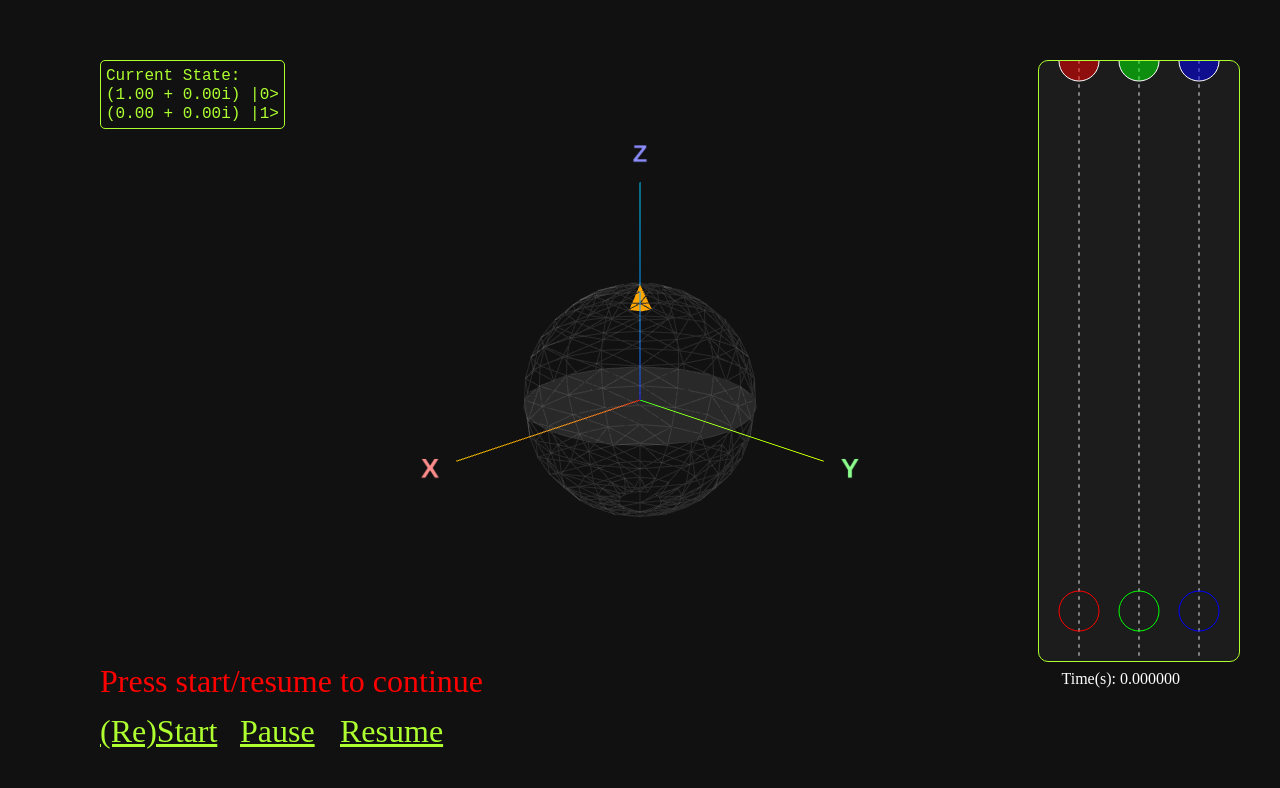
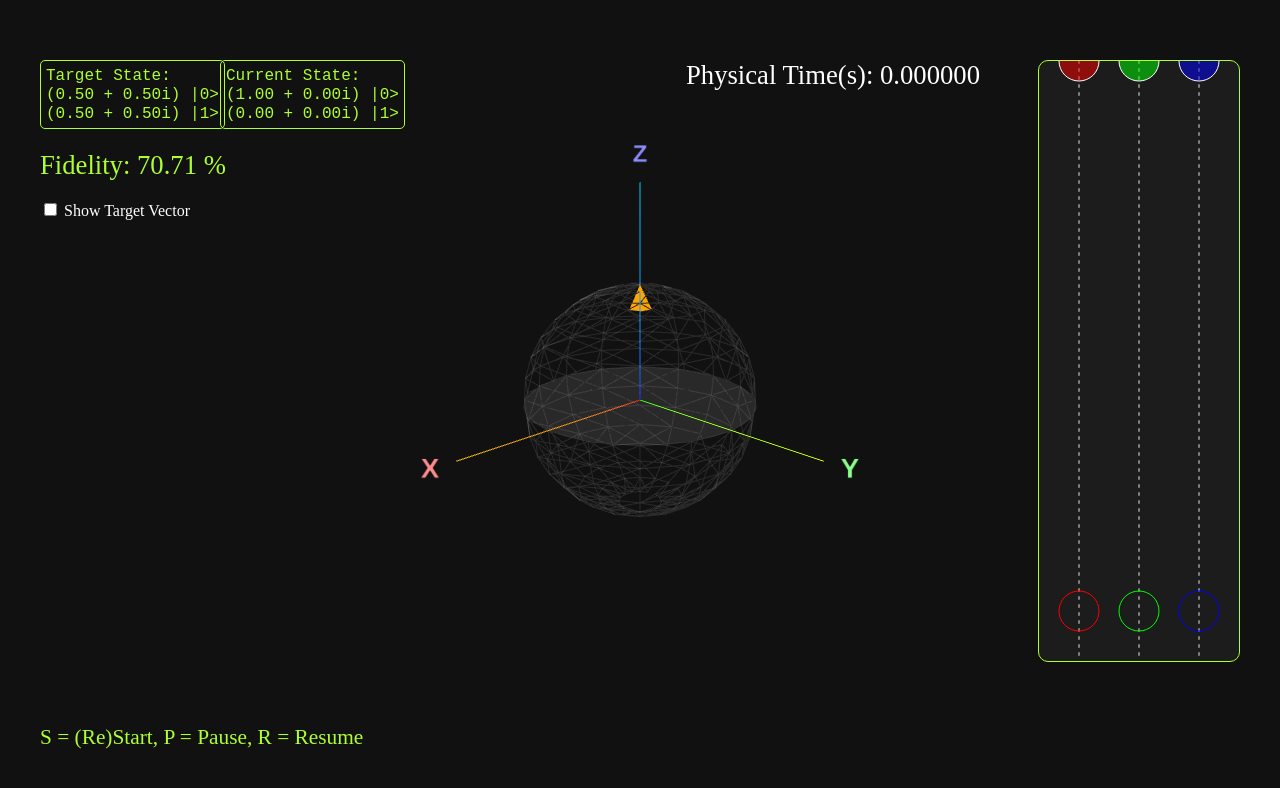
Before and after one commit to wavicle/blochspherehero, a Vue app: page / in a window 1280 px wide. Shown: the top 788 px of the page. Built offline with nearby package versions, Linux system fonts and the light colour scheme.

Commit message:
Fidelity scoring, timer fixes (no guitar notes yet)

```diff
--- a/src/components/ControlPlane.vue
+++ b/src/components/ControlPlane.vue
@@ -18,7 +18,7 @@
     </svg>
   </div>
   <div class="elapsedTime">
-    Time(s): {{ elapsedTime }}
+    Physical Time(s): {{ elapsedTime }} <br>
   </div>
 </template>
 
@@ -45,9 +45,11 @@
 .elapsedTime {
   top: 670px;
   z-index: 2;
+  font-size: 20pt;
   position: absolute;
   color: white;
-  right: 100px;
+  top: 60px;
+  right: 300px;
 }
 </style>
 
--- a/src/components/SingleQubitWorkshop.vue
+++ b/src/components/SingleQubitWorkshop.vue
@@ -1,44 +1,78 @@
 <script setup lang="ts">
-import { SOLE_ANIMATOR } from '../physics/config.ts';
+import { RESTART_DELAY_S, SOLE_ANIMATOR } from '../physics/config.ts';
 import { computed, onBeforeUnmount, onMounted, ref, shallowRef, type Ref } from 'vue'
 import { Scene3d } from '../lib3d/Scene3d.ts';
 import { type TimeInfo } from '../lib3d/animator.ts';
 import { BLOCH_SPHERE_RADIUS, createArrow, createAxesHelper, createBlochSphereGrid } from '../lib3d/builders.ts';
 import { Vector3 } from 'three';
-import { applyControlSingleQubit, singleQubitStateToBloch, type ControlInstruction, type StaticInstruction } from '../physics/singlequbit.ts';
+import { applyControlSingleQubit, calcFidelity, singleQubitStateToBloch, type ControlInstruction, type StaticInstruction } from '../physics/singlequbit.ts';
 import { complex } from 'mathjs';
 import { keyPresses } from '../physics/keydetector.ts';
 import ControlPlane from './ControlPlane.vue';
 import { SingleQubitState } from '../physics/single_qubit_state.ts';
 
+const animationDelayed = ref(false);
 const isXPressed = ref(false);
 const isYPressed = ref(false);
 const isZPressed = ref(false);
 
+const resetDelayMs = ref(1000*RESTART_DELAY_S);
 const elapsedTime = ref(0);
+const fidelity = ref("0.00");
 
-const isAnimationPaused = ref(true);
+const isAnimationPaused = ref(false);
 
 const canvas = ref<HTMLCanvasElement | null>(null)
 let scene: Scene3d | null = null;
 
+
 const staticInstr: StaticInstruction = { gamma: 2.675 * (10 ** 8), B0: 2.0 };
 
-const qubitStateRef = shallowRef(new SingleQubitState(complex(1, 0), complex(0, 0)));
+const initialState = new SingleQubitState(complex(1, 0), complex(0, 0));
+const actualStateRef = shallowRef(initialState);
+const actualArrow = createArrow({
+  origin: new Vector3(0, 0, 0),
+  direction: singleQubitStateToBloch(actualStateRef.value),
+  length: BLOCH_SPHERE_RADIUS,
+  color: 0xFFA500,
+  opacity: 1.0
+});
 
-const qubitC1Display = computed(() => {
-  const value = qubitStateRef.value;
+const showTargetArrowRef = ref(false);
+
+const actualC1Display = computed(() => {
+  const value = actualStateRef.value;
   const c0 = value.c0;
   return `(${c0.re.toFixed(2)} + ${c0.im.toFixed(2)}i) |0>`;
 });
 
-const qubitC2Display = computed(() => {
-  const value = qubitStateRef.value;
+const actualC2Display = computed(() => {
+  const value = actualStateRef.value;
+  const c1 = value.c1;
+  return `(${c1.re.toFixed(2)} + ${c1.im.toFixed(2)}i) |1>`;
+});
+
+const targetState = new SingleQubitState(complex(0.5, 0.5), complex(0.5, 0.5));
+
+const targetC1Display = computed(() => {
+  const value = targetState;
+  const c0 = value.c0;
+  return `(${c0.re.toFixed(2)} + ${c0.im.toFixed(2)}i) |0>`;
+});
+
+const targetC2Display = computed(() => {
+  const value = targetState;
   const c1 = value.c1;
   return `(${c1.re.toFixed(2)} + ${c1.im.toFixed(2)}i) |1>`;
 });
 
 onMounted(() => {
+  const defaultLogic = {
+    execute(_: TimeInfo) {
+      targetArrow.visible = showTargetArrowRef.value;
+    }
+  };
+
   const animationLogic = {
     execute(timeInfo: TimeInfo) {
       elapsedTime.value = timeInfo.elapsed;
@@ -57,7 +91,6 @@ onMounted(() => {
       const Bz = zPressed ? 2.5 * (10 ** (-5)) : 0;
 
       if (anyKeyPressed) {
-
         const ctrlInstr: ControlInstruction = {
           t: timeInfo.delta,
           wRF: staticInstr.gamma * staticInstr.B0,
@@ -65,33 +98,53 @@ onMounted(() => {
           By: By,
           Bz: Bz,
         };
-        const newQubitState = applyControlSingleQubit(qubitStateRef.value, staticInstr, ctrlInstr);
-        arrow.setDirection(singleQubitStateToBloch(newQubitState));
-        qubitStateRef.value = newQubitState;
+        const newQubitState = applyControlSingleQubit(actualStateRef.value, staticInstr, ctrlInstr);
+        actualArrow.setDirection(singleQubitStateToBloch(newQubitState));
+        actualStateRef.value = newQubitState;
+        fidelity.value = calcFidelity(actualStateRef.value, targetState);
       }
     }
   };
 
-  scene = new Scene3d({ canvasElement: canvas.value!, animator: SOLE_ANIMATOR, animationLogic });
+  scene = new Scene3d({ canvasElement: canvas.value!, animator: SOLE_ANIMATOR, animationLogic, defaultLogic });
 
   scene.add(createBlochSphereGrid());
   scene.add(createAxesHelper());
+  scene.add(actualArrow);
 
-  const arrow = createArrow({
+  const targetArrow = createArrow({
     origin: new Vector3(0, 0, 0),
-    direction: singleQubitStateToBloch(qubitStateRef.value),
+    direction: singleQubitStateToBloch(targetState),
     length: BLOCH_SPHERE_RADIUS,
-    color: 0xFFA500,
+    color: 0xFFFFFF,
     opacity: 1.0
   });
-  scene.add(arrow);
+  targetArrow.visible = showTargetArrowRef.value;
+  scene.add(targetArrow);
 
   scene.render();
+
+  handleReset();
 });
 
 function handleReset() {
-  SOLE_ANIMATOR.restart();
-  isAnimationPaused.value = false;
+  if (!animationDelayed.value) {
+    animationDelayed.value = true;
+    isAnimationPaused.value = false;
+    actualStateRef.value = initialState;
+    actualArrow.setDirection(singleQubitStateToBloch(actualStateRef.value));
+    fidelity.value = calcFidelity(actualStateRef.value, targetState);
+    scene?.render();
+    resetDelayMs.value = 1000*RESTART_DELAY_S;
+    const intervalId = setInterval(()=>{
+      resetDelayMs.value = resetDelayMs.value - 500;
+    }, 500);
+    setTimeout(() => {
+      clearInterval(intervalId);
+      SOLE_ANIMATOR.restart();
+      animationDelayed.value = false;
+    }, RESTART_DELAY_S * 1000);
+  }
 }
 
 function handlePause() {
@@ -104,36 +157,59 @@ function handleResume() {
   isAnimationPaused.value = false;
 }
 
+window.addEventListener('keydown', (event) => {
+  if (event.code == 'KeyS') {
+    handleReset();
+  } else if (event.code == 'KeyP') {
+    handlePause();
+  } else if (event.code == 'KeyR') {
+    handleResume();
+  }
+});
+
 onBeforeUnmount(() => {
   scene?.dispose();
 });
 </script>
 
 <template>
-  <div class="currentState">
+  <div class="stateDisplay currentState">
     <code>Current State: <br/>
-    {{ qubitC1Display }} <br/>
-    {{ qubitC2Display }}
+    {{ actualC1Display }} <br/>
+    {{ actualC2Display }}
     </code>
   </div>
+  <div class="stateDisplay targetState">
+    <code>Target State: <br/>
+    {{ targetC1Display }} <br/>
+    {{ targetC2Display }}
+    </code>
+  </div>
+
+  <div class="fidelity">
+    Fidelity: {{ fidelity }} %
+  </div>
+
+  <div class="showTargetArrow">
+    <label>
+      <input type="checkbox" v-model="showTargetArrowRef">
+      Show Target Vector
+    </label>
+  </div>
+
   <ControlPlane :is-x-pressed="isXPressed" :is-y-pressed="isYPressed" :is-z-pressed="isZPressed"
     :elapsed-time="elapsedTime.toFixed(6)" />
   <canvas ref="canvas" class="three-scene" />
 
   <div class="animationMsg">
-    {{ isAnimationPaused ? 'Press start/resume to continue' : '' }}
+    <div v-if="animationDelayed">
+      Starting game in {{ resetDelayMs/1000 }} seconds.
+    </div>
+    {{ isAnimationPaused ? 'Game Paused' : '' }}
   </div>
 
-  <div class="btnStart" @click="handleReset">
-    (Re)Start
-  </div>
-
-  <div class="btnPause" @click="handlePause">
-    Pause
-  </div>
-
-  <div class="btnResume" @click="handleResume">
-    Resume
+  <div class="shortcuts">
+    S = (Re)Start, P = Pause, R = Resume
   </div>
 </template>
 
@@ -144,40 +220,16 @@ onBeforeUnmount(() => {
   font-size: 24pt;
   color: red;
   bottom: 100px;
-  left: 100px;
+  left: 40px;
 }
 
-.btnStart {
+.shortcuts {
   position: absolute;
   z-index: 2;
-  font-size: 24pt;
+  font-size: 16pt;
   color: greenyellow;
   bottom: 50px;
-  left: 100px;
-  text-decoration: underline;
-  cursor: pointer;
-}
-
-.btnPause {
-  position: absolute;
-  z-index: 2;
-  font-size: 24pt;
-  color: greenyellow;
-  bottom: 50px;
-  left: 240px;
-  text-decoration: underline;
-  cursor: pointer;
-}
-
-.btnResume {
-  position: absolute;
-  z-index: 2;
-  font-size: 24pt;
-  color: greenyellow;
-  bottom: 50px;
-  left: 340px;
-  text-decoration: underline;
-  cursor: pointer;
+  left: 40px;
 }
 
 .floating-h3 {
@@ -189,20 +241,45 @@ onBeforeUnmount(() => {
   z-index: 2;
 }
 
-.currentState {
+.stateDisplay {
   border-color: greenyellow;
   border: 1px solid;
   padding: 5px;
   border-radius: 5px;
   color: greenyellow;
   position: absolute;
-  left: 100px;
-  top: 60px;
   font-size: 12pt;
   z-index: 2;
 }
 
-.three-scene {
+.currentState {
+  left: 220px;
+  top: 60px;
+}
+
+.targetState {
+  left: 40px;
+  top: 60px;
+}
+
+.fidelity {
+  color: greenyellow;
+  position: absolute;
+  font-size: 20pt;
+  z-index: 2;
+  left: 40px;
+  top: 150px;
+}
+
+.showTargetArrow {
+  position: absolute;
+  z-index: 2;
+  left: 40px;
+  top: 200px;
+  color: white;
+}
+
+.show .three-scene {
   position: fixed;
   top: 0;
   left: 0;
--- a/src/lib3d/Scene3d.ts
+++ b/src/lib3d/Scene3d.ts
@@ -7,7 +7,8 @@ THREE.Object3D.DEFAULT_UP.set(0, 0, 1);
 export interface Scene3dParams {
     canvasElement: HTMLCanvasElement;
     animator: Animator,
-    animationLogic: AnimationLogic
+    animationLogic: AnimationLogic,
+    defaultLogic: AnimationLogic
 }
 
 export class Scene3d {
@@ -52,13 +53,15 @@ export class Scene3d {
         this._animationLogic = {
             execute(timeInfo: TimeInfo) {
                 innerAnimationLogic.execute(timeInfo);
+                params.defaultLogic.execute(timeInfo);
                 thisScene._orbitControls.update();
                 thisScene._renderer.render(thisScene._scene, thisScene._camera);
             }
         };
 
         this._pausedTimeLogic = {
-            execute(_: TimeInfo) {
+            execute(timeInfo: TimeInfo) {
+                params.defaultLogic.execute(timeInfo);
                 thisScene._orbitControls.update();
                 thisScene._renderer.render(thisScene._scene, thisScene._camera);
             }
--- a/src/lib3d/animator.ts
+++ b/src/lib3d/animator.ts
@@ -20,7 +20,7 @@ export class Animator {
     private _logicsById = new Map<string, AnimationLogic>();
     private _pausedTimelogicsById = new Map<string, AnimationLogic>();
 
-    private _paused: boolean = true;
+    private _paused: boolean = false;
 
     constructor(params: AnimatorParams) {
         this.timeMultiplier = params.timeMultiplier;
--- a/src/physics/config.ts
+++ b/src/physics/config.ts
@@ -4,3 +4,5 @@ export const TIME_MULTIPLIER = 1e-4;
 export const SOLE_ANIMATOR = new Animator({
     timeMultiplier: TIME_MULTIPLIER
 });
+
+export const RESTART_DELAY_S = 5;
--- a/src/physics/keydetector.ts
+++ b/src/physics/keydetector.ts
@@ -1,7 +1,7 @@
 export const keyPresses: Record<string, boolean> = {};
 
 window.addEventListener('keydown', (event) => {
-    keyPresses[event.code] = true; // e.g., 'KeyW', 'ArrowUp', 'Space'
+    keyPresses[event.code] = true;
 });
 
 window.addEventListener('keyup', (event) => {
--- a/src/physics/singlequbit.ts
+++ b/src/physics/singlequbit.ts
@@ -1,6 +1,7 @@
 import { complex, matrix, multiply, divide, hypot, flatten, abs, conj, type Complex } from "mathjs";
 import { Vector3 } from "three";
 import { SingleQubitState } from "./single_qubit_state";
+import { dot } from "mathjs";
 
 export interface StaticInstruction {
     gamma: number;
@@ -13,6 +14,10 @@ export interface ControlInstruction {
     Bx: number
     By: number
     Bz: number
+}
+
+export function calcFidelity(actual: SingleQubitState, target: SingleQubitState) {
+    return (100*abs(dot([actual.c0, actual.c1], [target.c0, target.c1]))).toFixed(2);
 }
 
 export function getUnitaryTransform(
```
